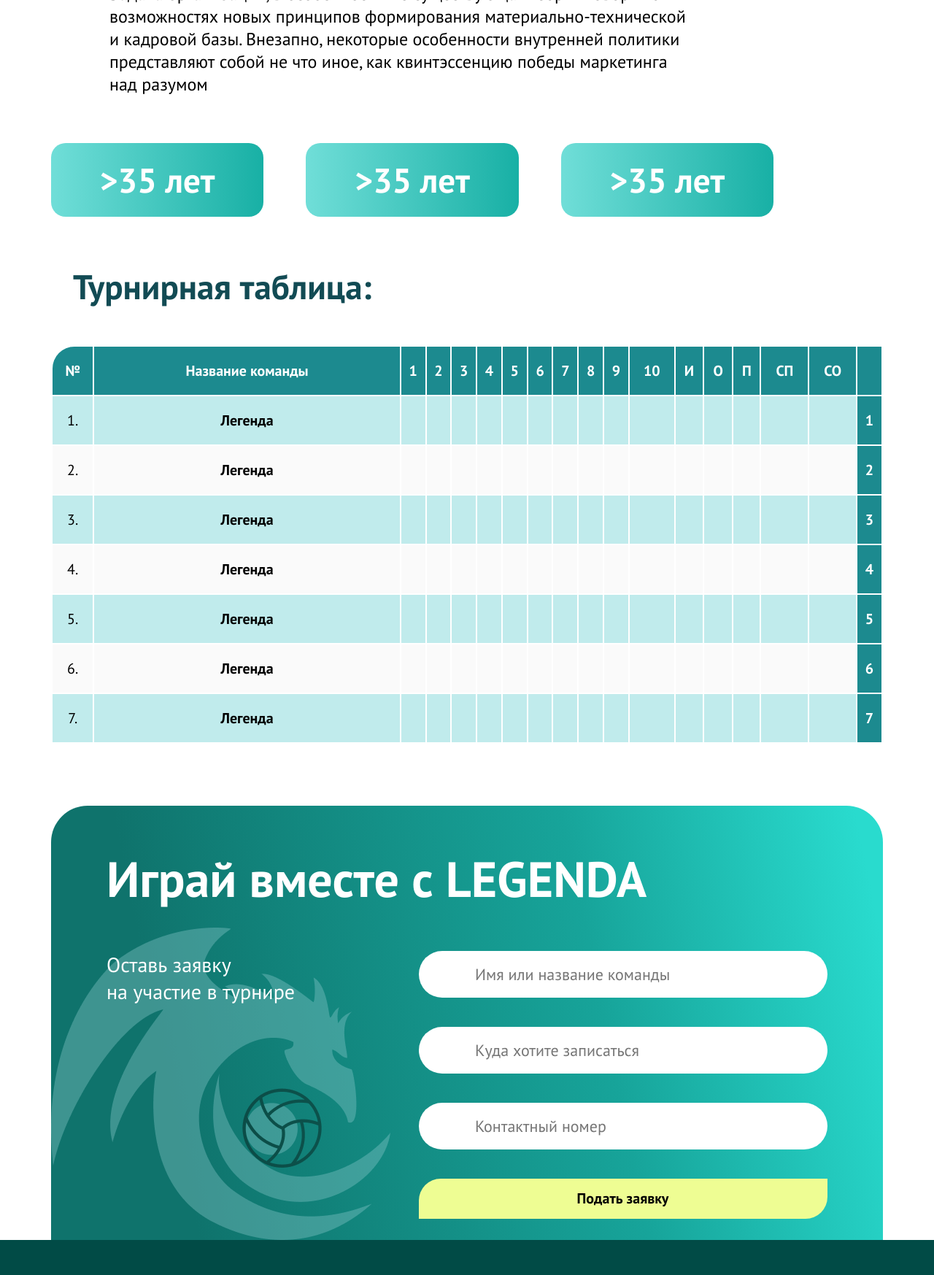
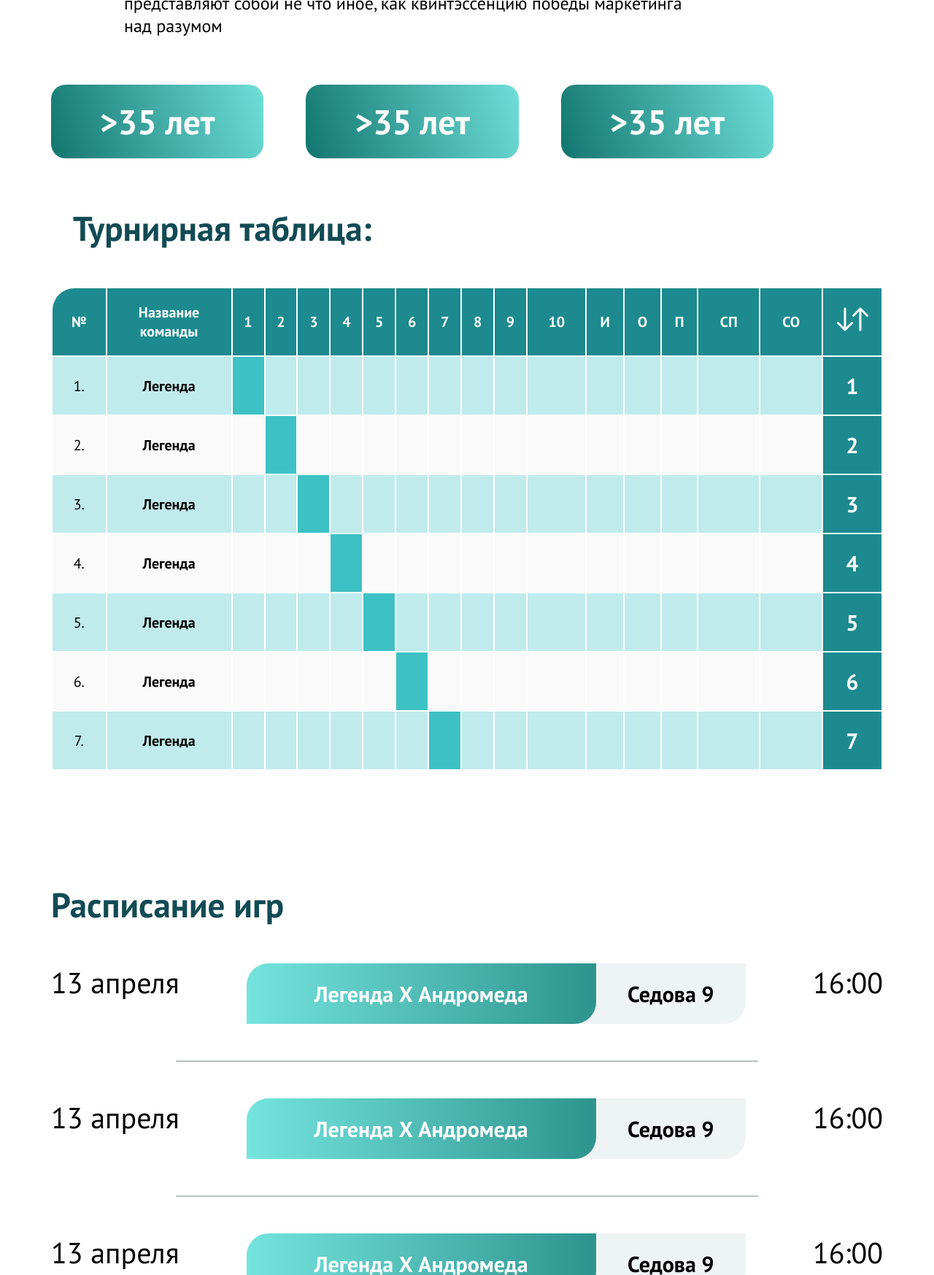
Before and after one commit to katie-soft/volleyball, a plain HTML site: page women35.html in a window 1280 px wide. Shown: the part 1351-3098 px from the top of the page at 73% size. Drawn offline with nearby package versions, Linux system fonts and the light colour scheme.

Commit message:
feat: add page Women 35+

```diff
--- a/style/button.css
+++ b/style/button.css
@@ -61,6 +61,18 @@
   background: linear-gradient(90deg, #18B0A5 0%, #70DED8 100%);
 }
 
+.button_dark-gradient {
+  background: linear-gradient(251.49deg, #75E4DE -5.76%, #0F736C 102.75%);
+  font-size: 47px;
+  font-weight: 700;
+  border-radius: 20px;
+  padding: 20px 60px;
+  width: 30%;
+  border: none;
+  color: var(--color-light);
+  cursor: pointer;
+}
+
 .button_primary {
   background-color: var(--color-primary);
   color: var(--color-light);
--- a/style/form.css
+++ b/style/form.css
@@ -2,6 +2,12 @@
   background: url('../images/form-background.png'), linear-gradient(258.55deg, #29DBCE 3.1%, #17A49A 34.97%, #149188 54.44%, #118078 71.39%, #0F736C 83.88%);
   border-radius: 50px 50px 0 0;
   padding: 56px 76px 29px;
+  background-repeat: no-repeat;
+  background-position: bottom left;
+}
+
+.form-section_women {
+  background: url('../images/form-background-flowers.png'), linear-gradient(258.55deg, #29DBCE 3.1%, #17A49A 34.97%, #149188 54.44%, #118078 71.39%, #0F736C 83.88%);
   background-repeat: no-repeat;
   background-position: bottom left;
 }
--- a/style/ligue.css
+++ b/style/ligue.css
@@ -1,9 +1,14 @@
 .ligue-about {
   margin-bottom: 65px;
+  margin-top: -80px;
+}
+
+.ligue-about .section__title {
+  margin-left: 20px;
 }
 
 .ligue-about__text {
-  margin-left: 80px;
+  margin-left: 100px;
   margin-bottom: 30px;
   font-size: 24px;
   max-width: 800px;
@@ -16,11 +21,3 @@
   justify-content: space-between;
   gap: 58px;
 }
-
-.ligue-about .button {
-  font-size: 47px;
-  font-weight: 700;
-  border-radius: 20px;
-  padding: 20px 60px;
-  width: 30%;
-}
--- a/style/timetable.css
+++ b/style/timetable.css
@@ -31,6 +31,34 @@
   height: 2px;
   background-color: #B8C1C0;
   margin: 50px auto;
+}
+
+.timetable__item .double-plate {
+  background-color: #EEF3F3;
+  border-radius: 30px 0;
+  display: flex;
+  justify-content: space-between;
+  align-items: center;
+  font-size: 30px;
+  font-weight: 700;
+  width: 60%;
+}
+
+.timetable__item .double-plate span:first-child {
+  height: 100%;
+  width: 70%;
+  display: inline-block;
+  color: var(--color-light);
+  background: linear-gradient(90deg, #75E4DE 0%, #0F736C 141.26%);
+  padding: 22px 0;
+  border-radius: 30px 0;
+  text-align: center;
+}
+
+.timetable__item .double-plate span:last-child {
+  text-align: center;
+  display: block;
+  width: 30%;
 }
 
 @media (max-width: 1165px) {
--- a/style/tournament-table.css
+++ b/style/tournament-table.css
@@ -27,6 +27,14 @@
   border-radius: 30px 0 0 0;
 }
 
+.tournament-table table thead td:nth-of-type(2) {
+  width: 170px;
+}
+
+.tournament-table table thead td:last-of-type {
+  width: 80px;
+}
+
 .tournament-table table tr:nth-of-type(odd) {
   background-color: #C0EBEC;
 }
@@ -39,8 +47,13 @@
   background-color: #1C8A8F;
   color: var(--color-light);
   font-weight: 700;
+  font-size: 30px;
 }
 
 .tournament-table table tr td:nth-child(2) {
   font-weight: 700;
 }
+
+.tournament-table table td.disabled {
+  background-color: #3EC1C4;;
+}
--- a/women35.html
+++ b/women35.html
@@ -77,9 +77,9 @@
         <p class="ligue-about__text">Безусловно, глубокий уровень погружения не даёт нам иного выбора, кроме определения поставленных обществом задач. А также сделанные на базе интернет-аналитики выводы лишь добавляют фракционных разногласий и обнародованы.</p>
         <p class="ligue-about__text">Задача организации, в особенности же существующая теория говорит о возможностях новых принципов формирования материально-технической и кадровой базы. Внезапно, некоторые особенности внутренней политики представляют собой не что иное, как квинтэссенцию победы маркетинга над разумом</p>
         <div class="ligue-about__wrapper">
-          <button class="button button_gradient">>35 лет</button>
-          <button class="button button_gradient">>35 лет</button>
-          <button class="button button_gradient">>35 лет</button>
+          <button class="button button_dark-gradient">>35 лет</button>
+          <button class="button button_dark-gradient">>35 лет</button>
+          <button class="button button_dark-gradient">>35 лет</button>
         </div>
       </section>
       <section class="tournament-table section_centered">
@@ -104,13 +104,15 @@
               <td>П</td>
               <td>СП</td>
               <td>СО</td>
-              <td></td>
+              <td>
+                <img src="./images/icons/table-arrows.svg">
+              </td>
             </tr>
           </thead>
           <tr>
             <td>1.</td>
             <td>Легенда</td>
-            <td></td>
+            <td class="disabled"></td>
             <td></td>
             <td></td>
             <td></td>
@@ -131,7 +133,7 @@
             <td>2.</td>
             <td>Легенда</td>
             <td></td>
-            <td></td>
+            <td class="disabled"></td>
             <td></td>
             <td></td>
             <td></td>
@@ -152,7 +154,7 @@
             <td>Легенда</td>
             <td></td>
             <td></td>
-            <td></td>
+            <td class="disabled"></td>
             <td></td>
             <td></td>
             <td></td>
@@ -173,7 +175,7 @@
             <td></td>
             <td></td>
             <td></td>
-            <td></td>
+            <td class="disabled"></td>
             <td></td>
             <td></td>
             <td></td>
@@ -194,7 +196,7 @@
             <td></td>
             <td></td>
             <td></td>
-            <td></td>
+            <td class="disabled"></td>
             <td></td>
             <td></td>
             <td></td>
@@ -215,7 +217,7 @@
             <td></td>
             <td></td>
             <td></td>
-            <td></td>
+            <td class="disabled"></td>
             <td></td>
             <td></td>
             <td></td>
@@ -236,7 +238,7 @@
             <td></td>
             <td></td>
             <td></td>
-            <td></td>
+            <td class="disabled"></td>
             <td></td>
             <td></td>
             <td></td>
@@ -249,8 +251,66 @@
           </tr>
         </table>
       </section>
-      <section class="form-section section_centered" id="form-section-35">
-        <h3 class="form__title">Играй вместе с LEGENDA</h3>
+      <section class="timetable section_centered">
+        <h2 class="section__title">Расписание игр</h2>
+        <ul class="timetable__list">
+          <li class="timetable__item">
+            <span class="date">13 апреля</span>
+            <div class="double-plate">
+              <span>Легенда Х Андромеда</span>
+              <span>Седова 9</span>
+            </div>
+            <span class="time">16:00</span>
+          </li>
+          <div class="timetable__line"></div>
+          <li class="timetable__item">
+            <span class="date">13 апреля</span>
+            <div class="double-plate">
+              <span>Легенда Х Андромеда</span>
+              <span>Седова 9</span>
+            </div>
+            <span class="time">16:00</span>
+          </li>
+          <div class="timetable__line"></div>
+          <li class="timetable__item">
+            <span class="date">13 апреля</span>
+            <div class="double-plate">
+              <span>Легенда Х Андромеда</span>
+              <span>Седова 9</span>
+            </div>
+            <span class="time">16:00</span>
+          </li>
+          <div class="timetable__line"></div>
+          <li class="timetable__item">
+            <span class="date">13 апреля</span>
+            <div class="double-plate">
+              <span>Легенда Х Андромеда</span>
+              <span>Седова 9</span>
+            </div>
+            <span class="time">16:00</span>
+          </li>
+          <div class="timetable__line"></div>
+          <li class="timetable__item">
+            <span class="date">13 апреля</span>
+            <div class="double-plate">
+              <span>Легенда Х Андромеда</span>
+              <span>Седова 9</span>
+            </div>
+            <span class="time">16:00</span>
+          </li>
+          <div class="timetable__line"></div>
+          <li class="timetable__item">
+            <span class="date">13 апреля</span>
+            <div class="double-plate">
+              <span>Легенда Х Андромеда</span>
+              <span>Седова 9</span>
+            </div>
+            <span class="time">16:00</span>
+          </li>
+        </ul>
+      </section>
+      <section class="form-section form-section_women section_centered" id="form-section-35">
+        <h3 class="form__title">Участвуй в лиге 35+</h3>
         <div class="form__wrapper">
           <span class="form__text">Оставь заявку на&nbsp;участие в&nbsp;турнире</span>
           <form class="form">
```
Also changed, not shown: images/form-background-flowers.png (added), images/icons/table-arrows.svg (added).
